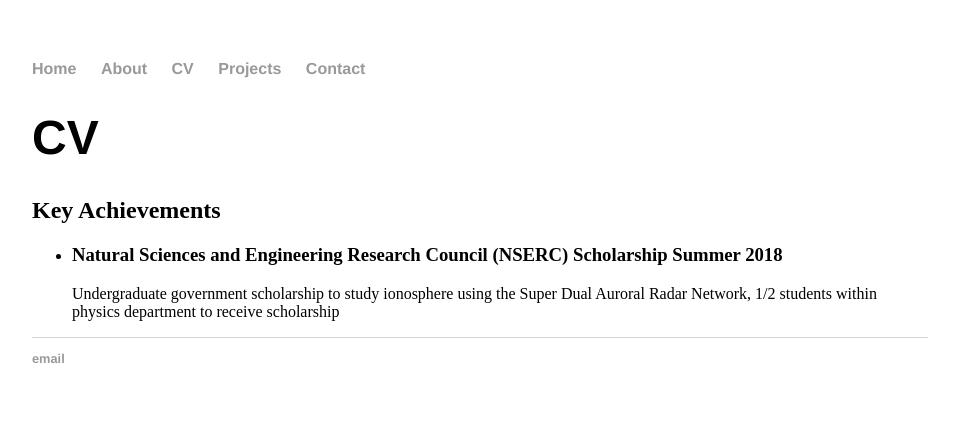
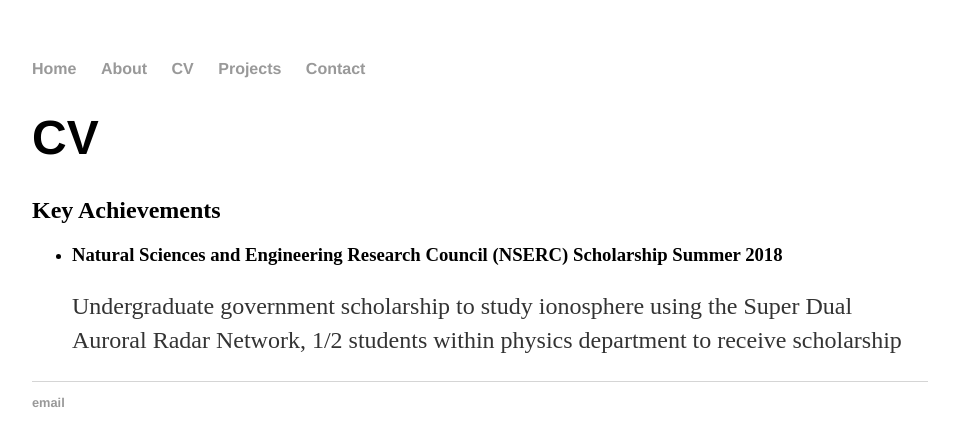
Before and after one commit to Bill371/Bill371.github.io, a Jekyll site: the page built from CV/index.html, in a window 1280 px wide. Shown: the top 446 px of the page, without its empty margins (160-1119 px from the left). Built offline with Jekyll 4.4.1, drawn with Linux system fonts in a browser that asks for light colours.

```diff
--- a/CV/index.html
+++ b/CV/index.html
@@ -8,8 +8,8 @@ title: CV
 <ul>
   <li>
     <h3>Natural Sciences and Engineering Research Council (NSERC) Scholarship Summer 2018</h3>
-    Undergraduate government scholarship to study ionosphere using the Super Dual Auroral
-    Radar Network, 1/2 students within physics department to receive scholarship
+    <p>Undergraduate government scholarship to study ionosphere using the Super Dual Auroral
+      Radar Network, 1/2 students within physics department to receive scholarship</p>
   </li>
 
 
```
